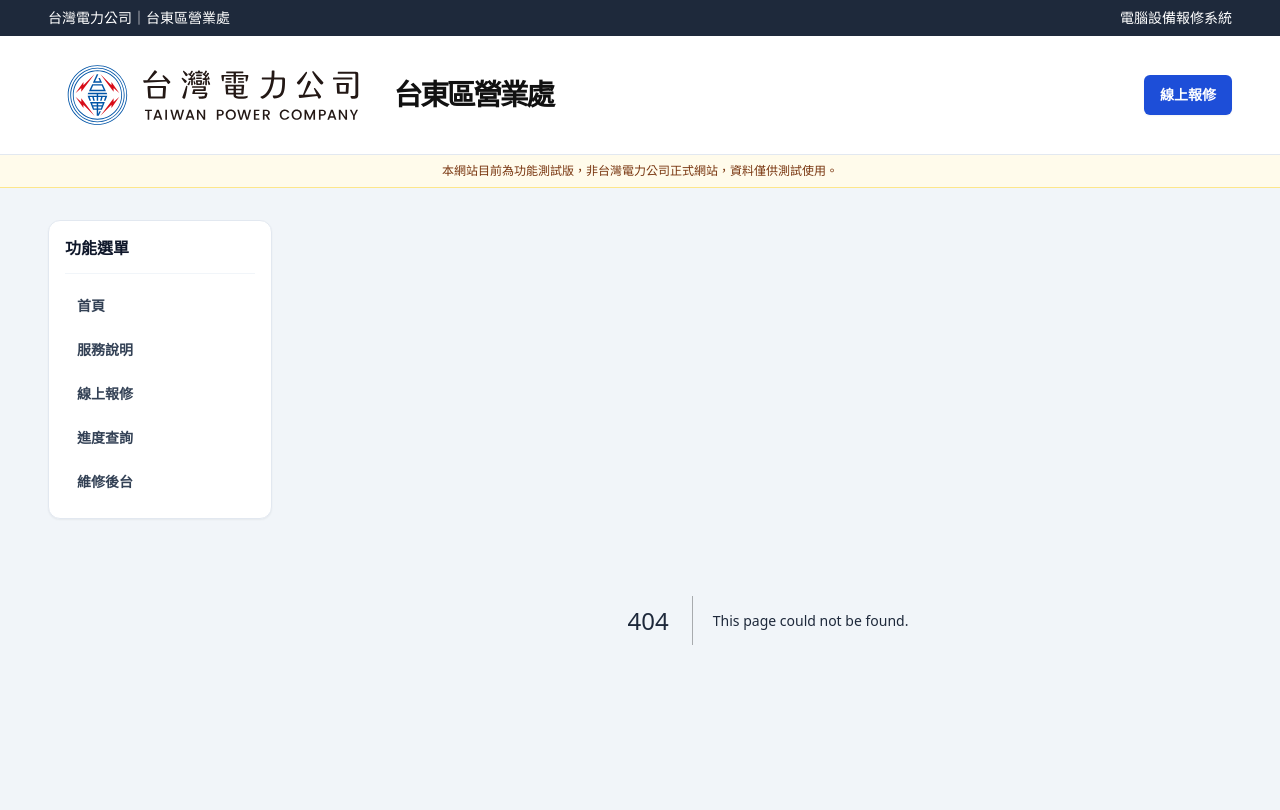
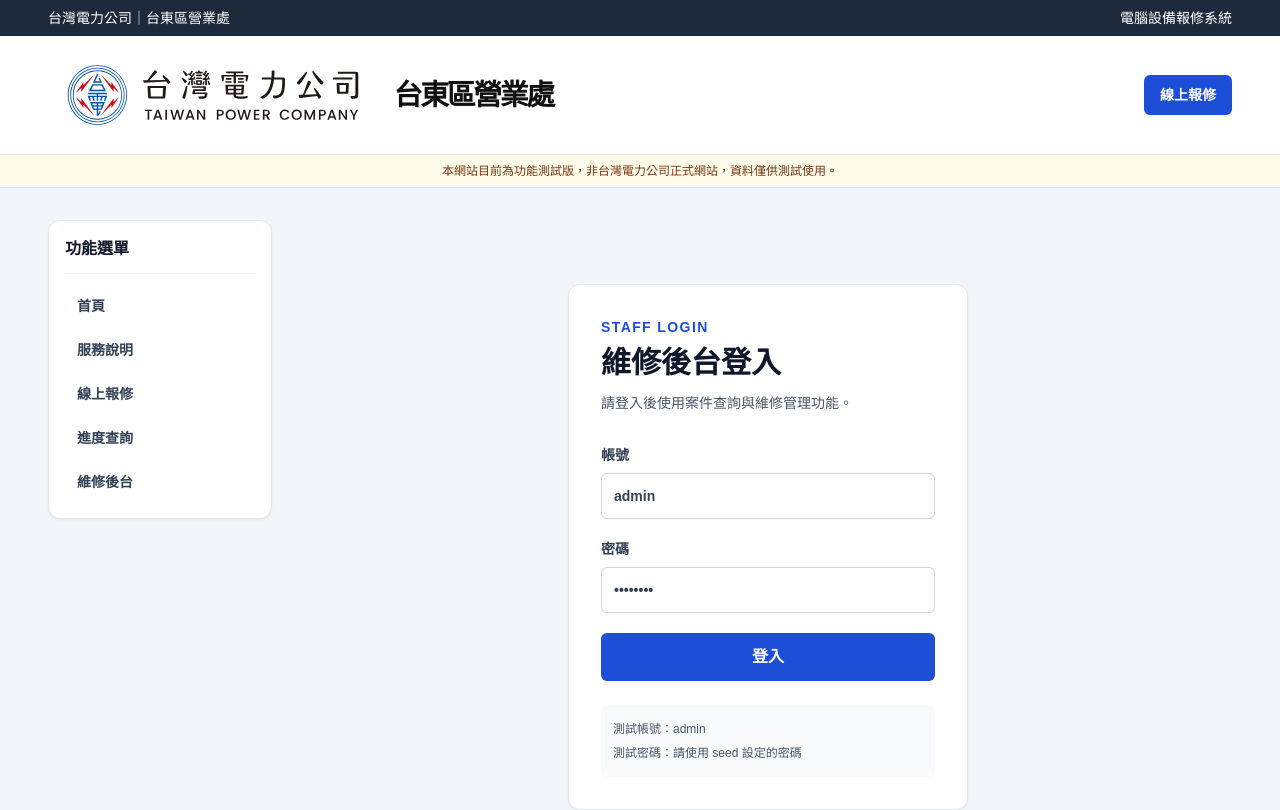
Before and after one commit to pomme520/my_web, a Next.js app: page /login in a window 1280 px wide. Before the commit this address had no page. Shown: the top 810 px of the page. Built offline with nearby package versions, Linux system fonts and the light colour scheme.

Commit message:
Add the missing login page to resolve the /login 404

```diff
--- /dev/null
+++ b/app/login/page.tsx
@@ -0,0 +1,90 @@
+'use client';
+
+import { FormEvent, useState } from 'react';
+import { useRouter } from 'next/navigation';
+
+const inputClass = 'mt-2 w-full rounded-md border border-slate-300 p-3 outline-none focus:border-blue-700';
+
+export default function LoginPage() {
+  const router = useRouter();
+  const [username, setUsername] = useState('admin');
+  const [password, setPassword] = useState('admin123');
+  const [error, setError] = useState('');
+  const [submitting, setSubmitting] = useState(false);
+
+  async function submit(event: FormEvent<HTMLFormElement>) {
+    event.preventDefault();
+    setError('');
+    setSubmitting(true);
+
+    try {
+      const response = await fetch('/api/login', {
+        method: 'POST',
+        headers: { 'Content-Type': 'application/json' },
+        body: JSON.stringify({ username: username.trim(), password })
+      });
+      const data = await response.json();
+
+      if (!response.ok) {
+        throw new Error(data.message || '登入失敗');
+      }
+
+      router.push('/staff');
+      router.refresh();
+    } catch (submitError) {
+      setError(submitError instanceof Error ? submitError.message : '登入失敗');
+    } finally {
+      setSubmitting(false);
+    }
+  }
+
+  return (
+    <div className="mx-auto max-w-md px-6 py-16">
+      <section className="rounded-xl border border-slate-200 bg-white p-8 shadow-sm">
+        <p className="text-sm font-bold tracking-widest text-blue-700">STAFF LOGIN</p>
+        <h1 className="mt-2 text-3xl font-black text-slate-900">維修後台登入</h1>
+        <p className="mt-3 text-sm text-slate-600">請登入後使用案件查詢與維修管理功能。</p>
+
+        <form onSubmit={submit} className="mt-8 space-y-5">
+          <label className="block text-sm font-semibold text-slate-700">
+            帳號
+            <input
+              required
+              value={username}
+              onChange={(event) => setUsername(event.target.value)}
+              className={inputClass}
+              autoComplete="username"
+            />
+          </label>
+
+          <label className="block text-sm font-semibold text-slate-700">
+            密碼
+            <input
+              required
+              type="password"
+              value={password}
+              onChange={(event) => setPassword(event.target.value)}
+              className={inputClass}
+              autoComplete="current-password"
+            />
+          </label>
+
+          {error && <p className="rounded-md border border-red-200 bg-red-50 p-3 text-sm text-red-700">{error}</p>}
+
+          <button
+            type="submit"
+            disabled={submitting}
+            className="w-full rounded-md bg-blue-700 px-6 py-3 font-bold text-white transition hover:bg-blue-800 disabled:cursor-not-allowed disabled:opacity-60"
+          >
+            {submitting ? '登入中...' : '登入'}
+          </button>
+        </form>
+
+        <p className="mt-6 rounded-md bg-slate-50 p-3 text-xs leading-6 text-slate-600">
+          測試帳號：admin<br />
+          測試密碼：請使用 seed 設定的密碼
+        </p>
+      </section>
+    </div>
+  );
+}
```
